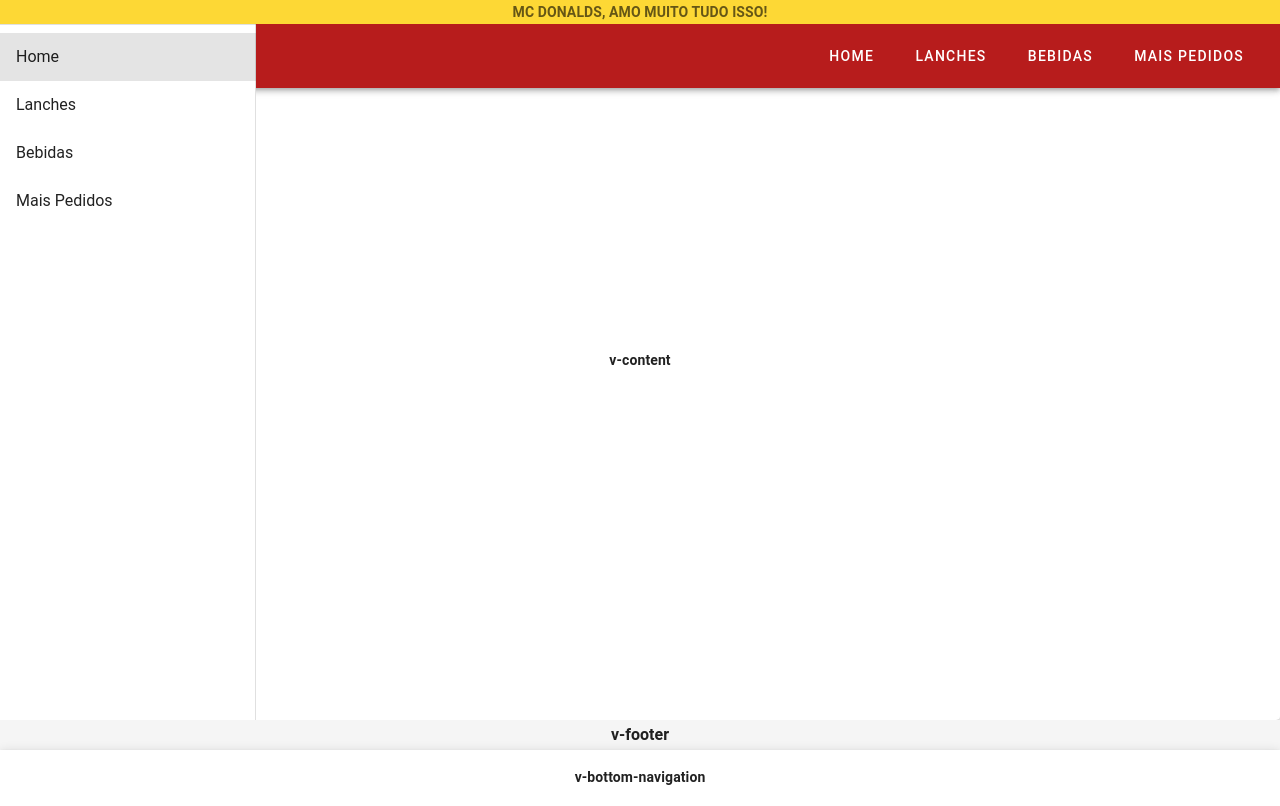
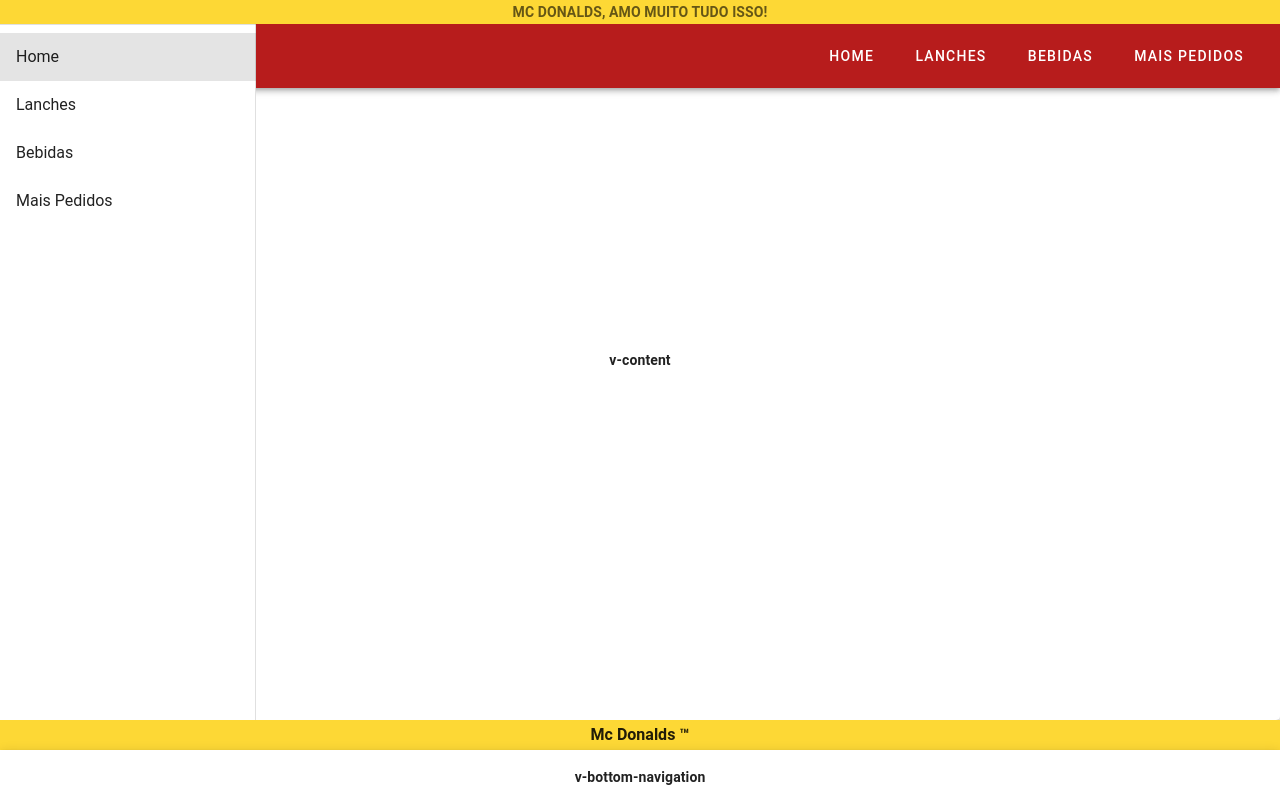
Before and after one commit to Im0tec/vue-project-facens, a Vue app: page / in a window 1280 px wide. Built offline with nearby package versions, Linux system fonts and the light colour scheme.

Commit message:
feat: :sparkles: v-footer improved

```diff
--- a/src/App.vue
+++ b/src/App.vue
@@ -48,9 +48,9 @@
 
     <!-- V-FOOTER BELOW  -->
 
-    <v-footer height="30px" padless>
-      <v-row class="text-center" justify="center">
-        <strong> v-footer </strong>
+    <v-footer color="yellow darken-1" height="30px" padless>
+      <v-row class="text-center" justify="center" >
+        <strong> Mc Donalds ™ </strong>
       </v-row>
     </v-footer>
 
```
